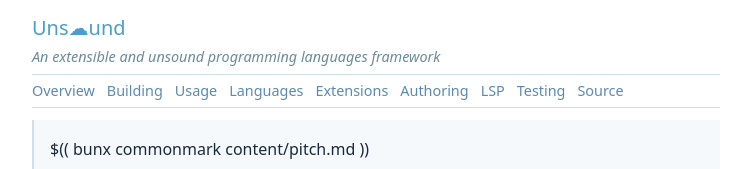
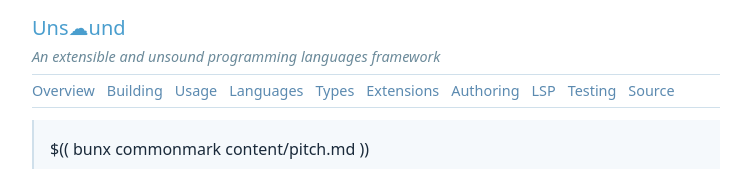
Before and after one commit to zachsnow/unsound, a website: page site/src/layout.html in a window 1280 px wide. Shown: the top 169 px of the page, without its empty margins (264-1014 px from the left). Drawn offline with Linux system fonts and the light colour scheme.

Commit message:
Missed ya.

```diff
--- a/site/src/layout.html
+++ b/site/src/layout.html
@@ -25,6 +25,7 @@
     <a href="/building/">Building</a>
     <a href="/usage/">Usage</a>
     <a href="/languages/">Languages</a>
+    <a href="/types/">Types</a>
     <a href="/extensions/">Extensions</a>
     <a href="/authoring/">Authoring</a>
     <a href="/lsp/">LSP</a>
```
